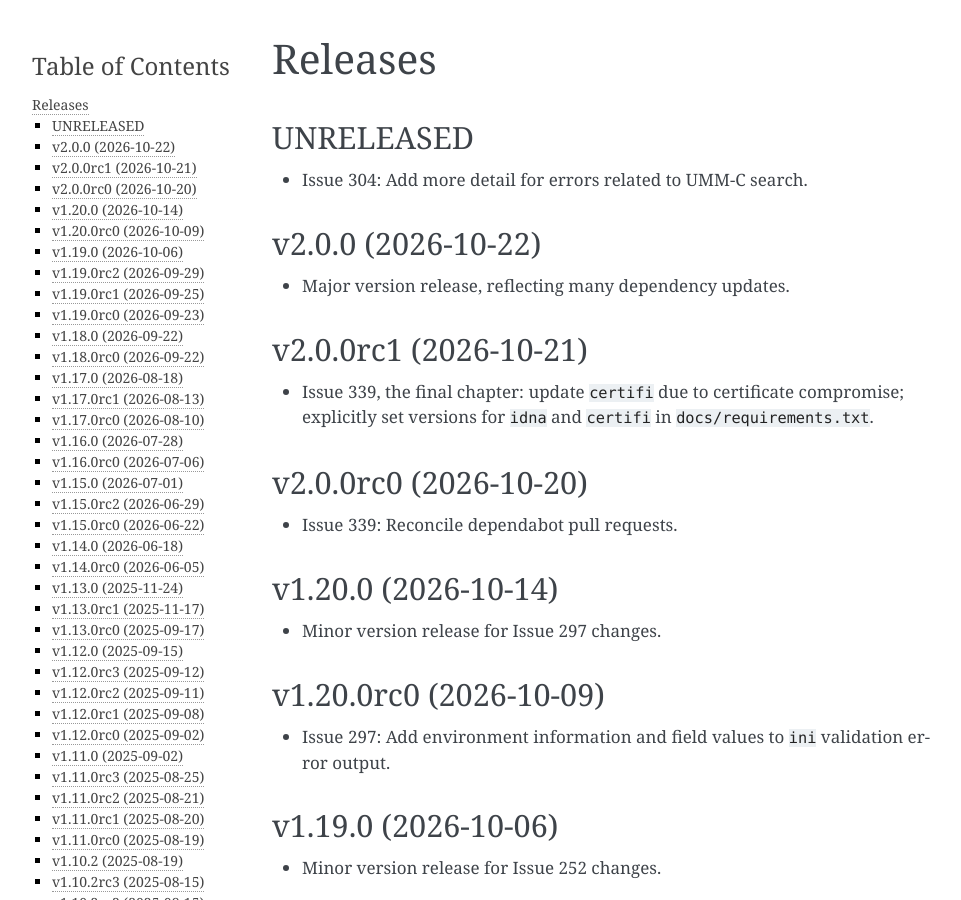
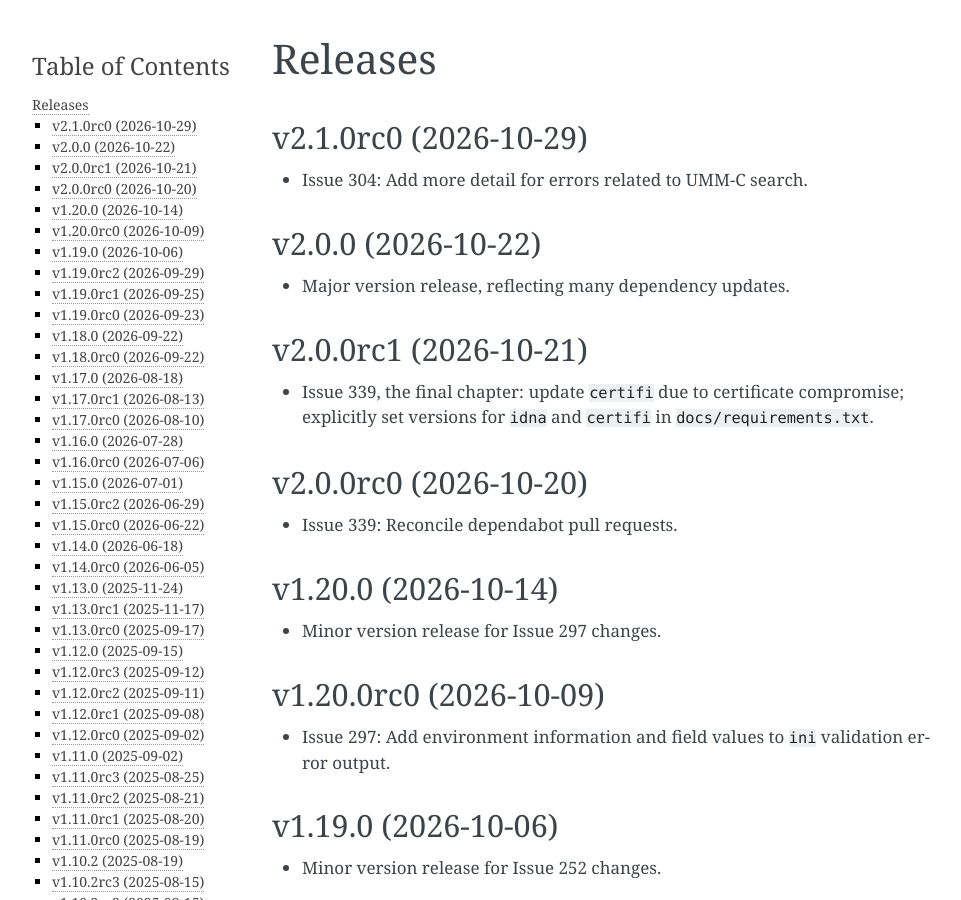
Before and after one commit to nsidc/granule-metgen, a Sphinx documentation site: the page built from docs/source/releases.rst, in a window 1280 px wide and 900 px high. Shown: the whole window, without its empty margins (148-1109 px from the left). Built offline with Sphinx 7.4.7, drawn with Linux system fonts in a browser that asks for light colours.

Commit message:
Bump version: 2.0.0 → 2.1.0rc0

```diff
--- a/CHANGELOG.md
+++ b/CHANGELOG.md
@@ -1,4 +1,4 @@
-## UNRELEASED
+## v2.1.0rc0 (2026-10-29)
 
 * Issue 304: Add more detail for errors related to UMM-C search.
 
--- a/docs/source/conf.py
+++ b/docs/source/conf.py
@@ -6,8 +6,8 @@ sys.path.insert(0, str(Path("..", "..", "src").resolve()))
 project = "MetGenC"
 copyright = "2024, NSIDC"
 author = "National Snow and Ice Data Center"
-release = "v2.0.0"
-version = "v2.0.0"
+release = "v2.1.0rc0"
+version = "v2.1.0rc0"
 
 extensions = [
     "myst_parser",
--- a/pyproject.toml
+++ b/pyproject.toml
@@ -1,6 +1,6 @@
 [tool.poetry]
 name = "nsidc-metgenc"
-version = "2.0.0"
+version = "2.1.0rc0"
 description = "The nsidc-metgenc package enables data producers as well as Operations staff managing the data ingest workflow to create metadata files conforming to NASA's Common Metadata Repository UMM-G specification."
 authors = ["National Snow and Ice Data Center (NSIDC) <nsidc@nsidc.org>"]
 readme = "README.md"
@@ -54,7 +54,7 @@ requests = "^2.32.4"
 beautifulsoup4 = "^4.13.4"
 
 [tool.bumpversion]
-current_version = "2.0.0"
+current_version = "2.1.0rc0"
 parse = """(?x)
     (?P<major>0|[1-9]\\d*)\\.
     (?P<minor>0|[1-9]\\d*)\\.
```
Also changed, not shown: 1 other file.
